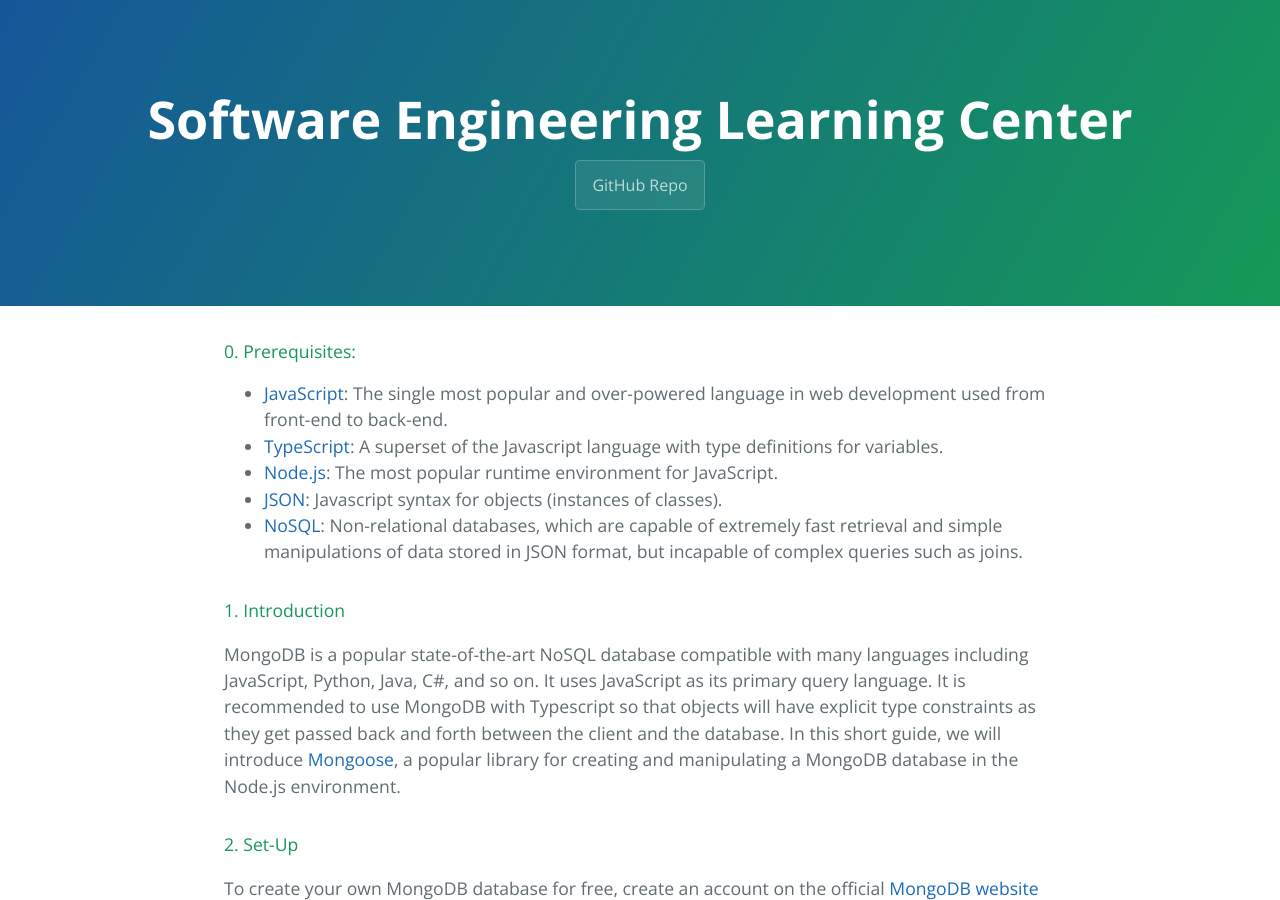
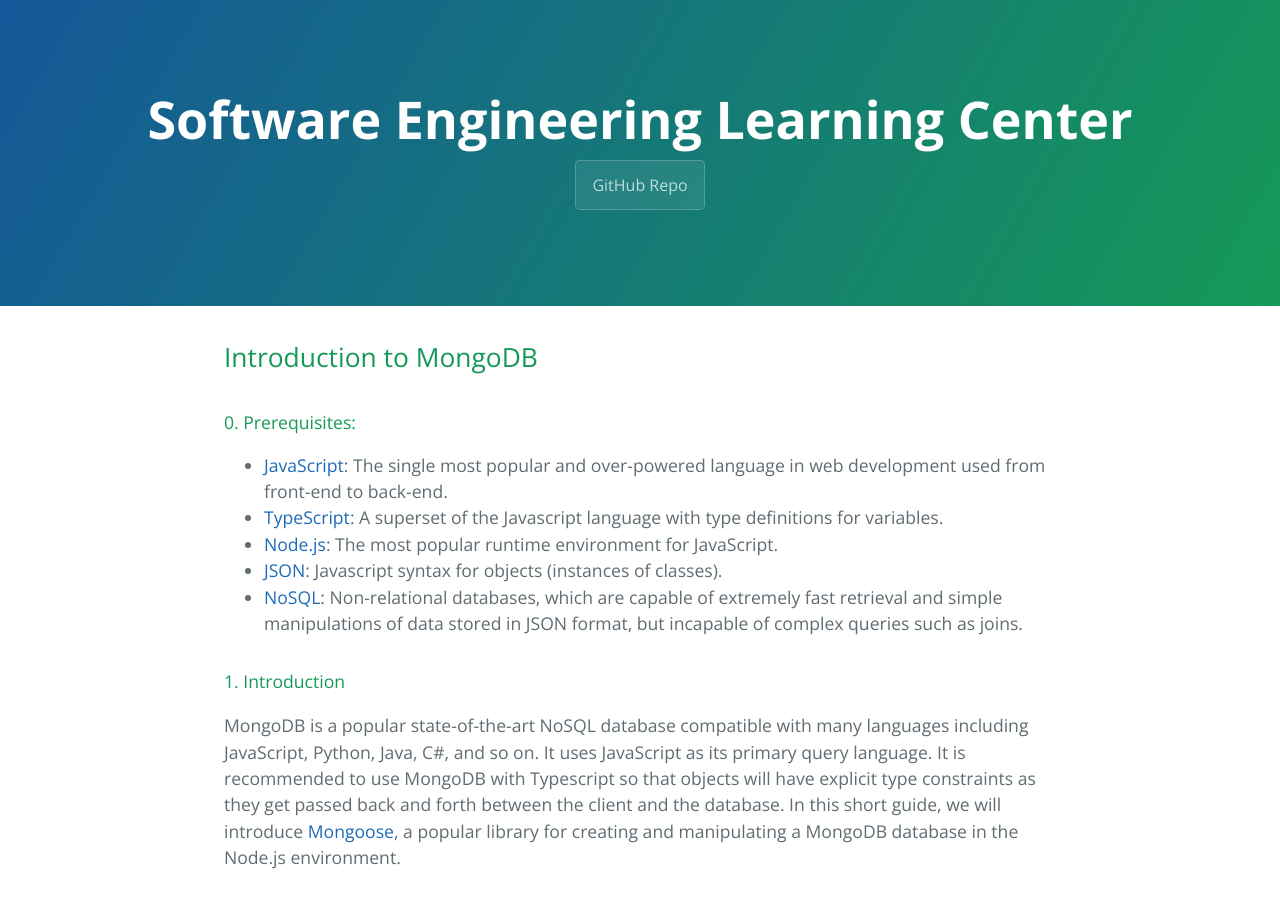
Before and after one commit to learning-software-engineering/learning-software-engineering.github.io, a Jekyll site: the page built from Topics/Tech_Stacks/Learning_MongoDB.md, in a window 1280 px wide and 900 px high. Built offline with Jekyll 4.4.1, drawn with Linux system fonts in a browser that asks for light colours; our own code applies the rules of GitHub Pages for plain Markdown files.

Commit message:
add title

```diff
--- a/Topics/Tech_Stacks/Learning_MongoDB.md
+++ b/Topics/Tech_Stacks/Learning_MongoDB.md
@@ -1,3 +1,5 @@
+## Introduction to MongoDB
+
 #### 0. Prerequisites:
  - [JavaScript](https://www.w3schools.com/js/): The single most popular and over-powered language in web development used from front-end to back-end.
  - [TypeScript](https://www.typescriptlang.org/): A superset of the Javascript language with type definitions for variables.
```
